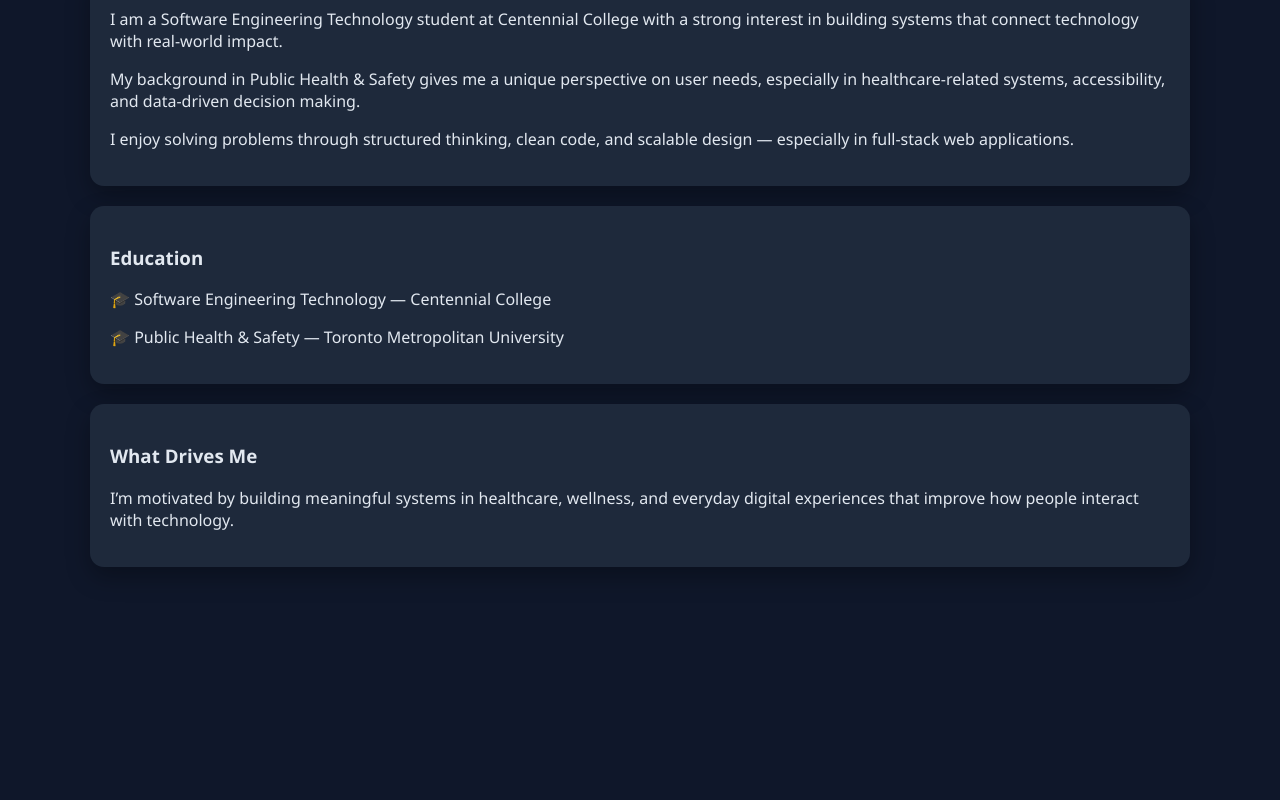
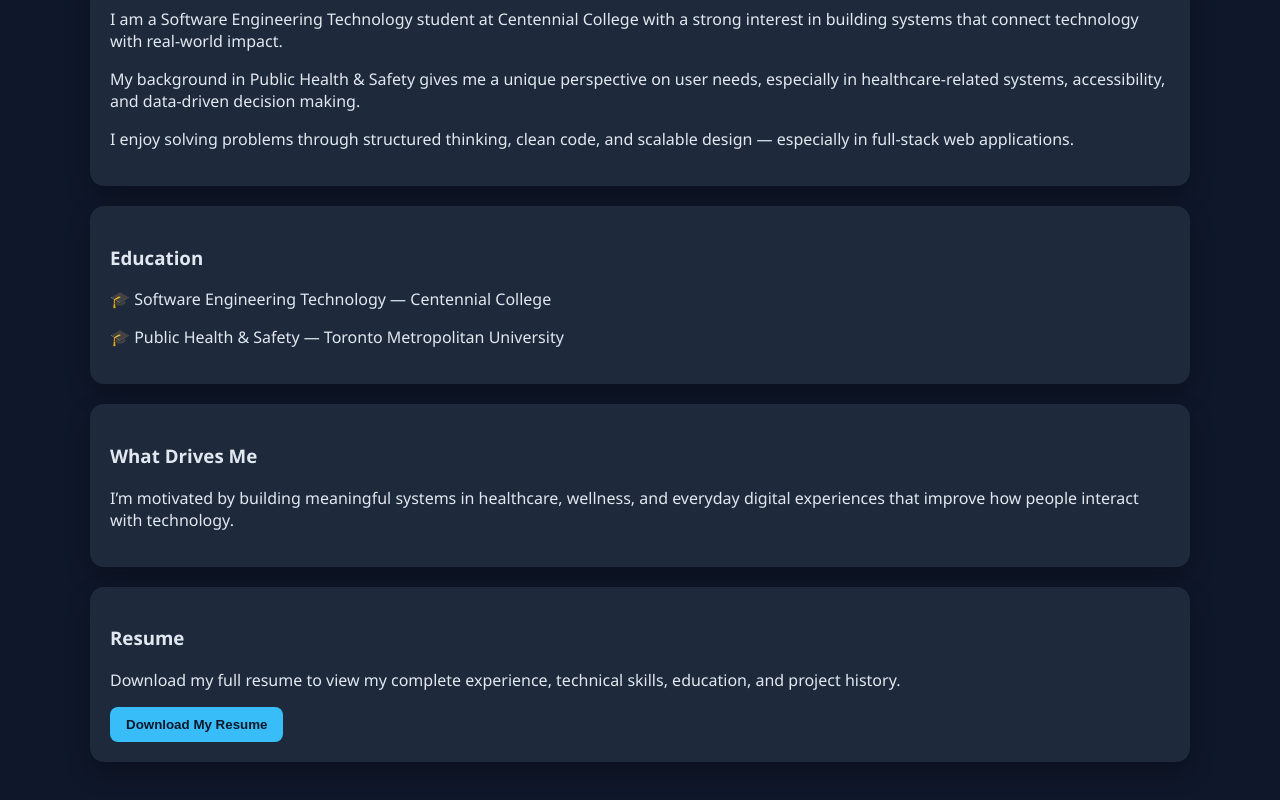
Before and after one commit to fdebugging/COMP229-401, a React (Vite) app in the folder Assignment1/: page /about in a window 1280 px wide. Shown: the part 228-1028 px from the top of the page. Before the commit the page ends 865 px from the top, so only its background shows below. Built offline with nearby package versions, Linux system fonts and the light colour scheme.

Commit message:
Finalize About page

```diff
--- a/Assignment1/src/pages/About.jsx
+++ b/Assignment1/src/pages/About.jsx
@@ -36,6 +36,18 @@
           technology.
         </p>
       </div>
+
+      <div className="card">
+        <h3>Resume</h3>
+        <p>
+          Download my full resume to view my complete experience, technical skills,
+          education, and project history.
+        </p>
+
+        <a href="/FatimaDabbous(Resume).pdf" target="_blank">
+          <button>Download My Resume</button>
+        </a>
+      </div>
     </div>
   );
 }
```
